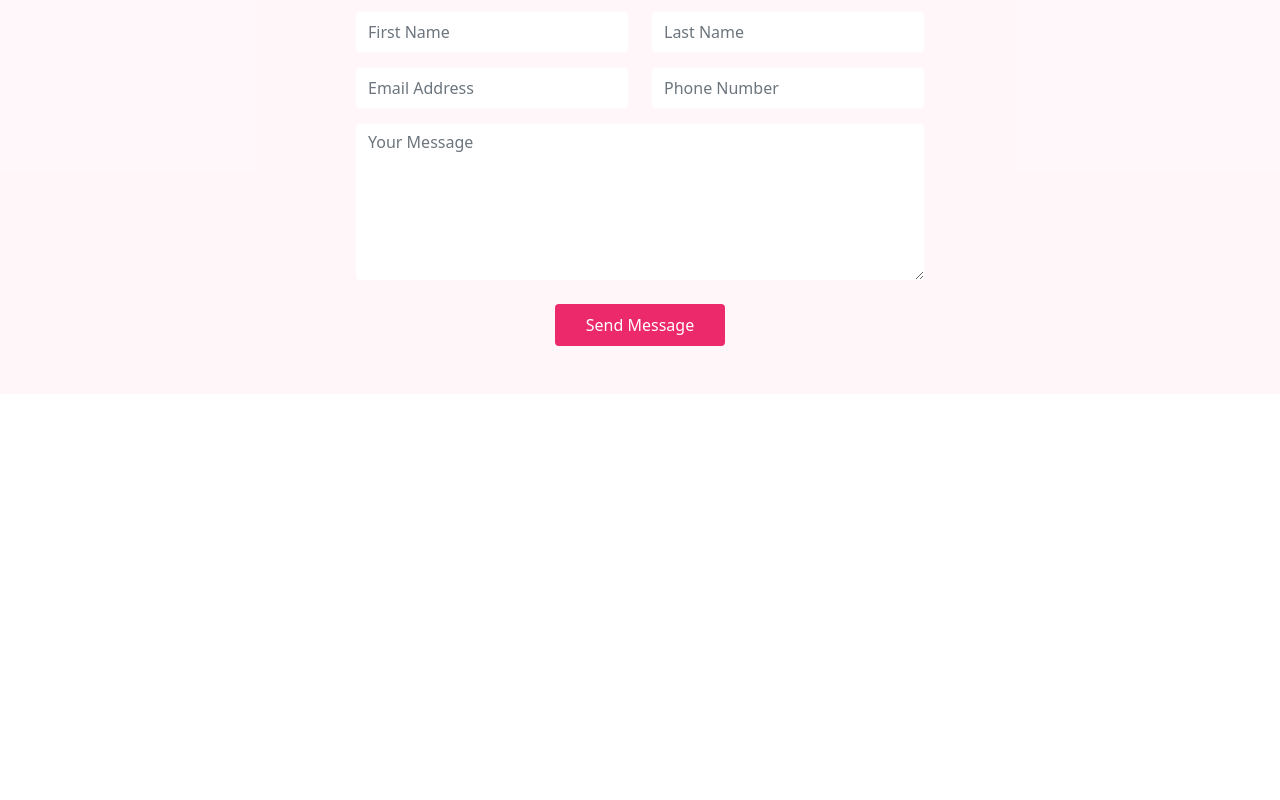
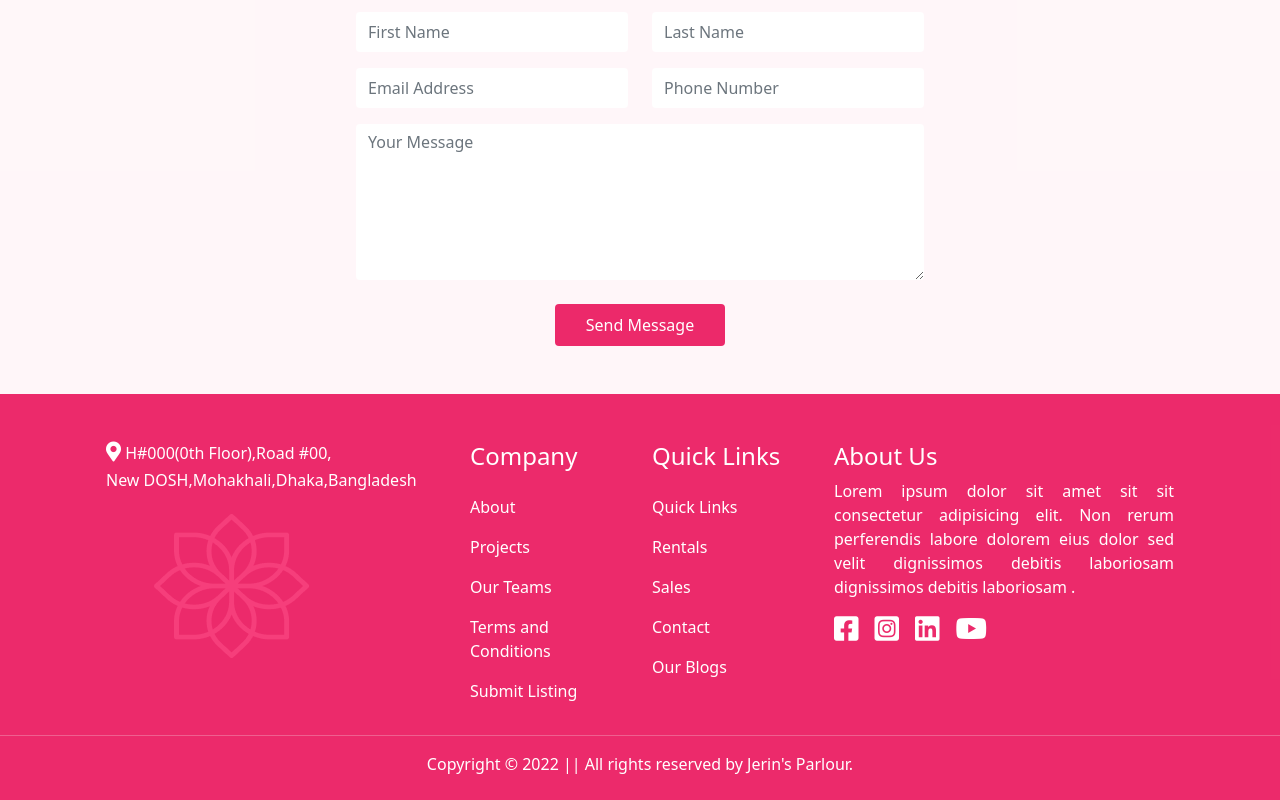
Before and after one commit to Tanmoy-Parvez/jerins-parlour-client, a React (Create React App) app: page / in a window 1280 px wide. Shown: the part 2370-3170 px from the top of the page. Before the commit the page ends 2812 px from the top, so only its background shows below. Built offline with nearby package versions, Linux system fonts and the light colour scheme.

Commit message:
home page done

```diff
--- a/src/App.css
+++ b/src/App.css
@@ -17,3 +17,6 @@
   border-radius: 10px;
   cursor: pointer;
 }
+.pink-bg {
+  background-color: #e90954dc;
+}
--- a/src/App.js
+++ b/src/App.js
@@ -5,7 +5,7 @@ import Home from './Pages/Home/Home/Home';
 
 function App() {
   return (
-    <div className="App">
+    <div className="App overflow-hidden">
       <BrowserRouter>
         <Switch>
           <Route exact path="/">
--- a/src/Pages/Home/Home/Home.js
+++ b/src/Pages/Home/Home/Home.js
@@ -1,4 +1,5 @@
 import React from 'react';
+import Footer from '../../Shared/Footer/Footer';
 import Navigation from '../../Shared/Navigationbar/Navigation';
 import Banner from '../Banner/Banner';
 import MiddleBanner from '../MiddleBanner/MiddleBanner';
@@ -15,7 +16,7 @@ const Home = () => {
             <MiddleBanner></MiddleBanner>
             <Testimonials></Testimonials>
             <Subscribe></Subscribe>
-
+            <Footer></Footer>
         </div>
     );
 };
--- a/src/Pages/Home/Subscribe/Subscribe.js
+++ b/src/Pages/Home/Subscribe/Subscribe.js
@@ -2,7 +2,7 @@ import React from 'react';
 
 const Subscribe = () => {
     return (
-        <div className="banner-bg text-center py-5 my-5">
+        <div className="banner-bg text-center py-5 mt-5">
             <div className="">
                 <h1 className="fw-bold">
                     Let us handle your
--- /dev/null
+++ b/src/Pages/Shared/Footer/Footer.js
@@ -0,0 +1,45 @@
+import React from 'react';
+import logo from '../../../Images/logo2.png'
+const Footer = () => {
+    return (
+        <div className="pink-bg pt-5 pb-2">
+            <div className="row container text-white mx-auto">
+                <div className="col-md-4 ">
+                    <h6> <i className="fas fa-map-marker-alt fs-5"></i> H#000(0th Floor),Road #00,</h6>
+                    <h6>New DOSH,Mohakhali,Dhaka,Bangladesh</h6>
+                    <img src={logo} alt="" className="ps-5 mt-3" />
+                </div>
+                <div className="col-md-2">
+                    <h4 className="mb-4">Company</h4>
+                    <p>About</p>
+                    <p>Projects</p>
+                    <p>Our Teams</p>
+                    <p>Terms and Conditions</p>
+                    <p>Submit Listing</p>
+                </div>
+                <div className="col-md-2">
+                    <h4 className="mb-4">Quick Links</h4>
+                    <p>Quick Links</p>
+                    <p>Rentals</p>
+                    <p>Sales</p>
+                    <p>Contact</p>
+                    <p>Our Blogs</p>
+                </div>
+                <div className="col-md-4">
+                    <h4>About Us</h4>
+                    <p style={{ textAlign: 'justify' }}>Lorem ipsum dolor sit amet sit sit consectetur adipisicing elit. Non rerum perferendis labore dolorem eius dolor sed velit dignissimos debitis laboriosam dignissimos debitis laboriosam .</p>
+
+                    <i className="fab fa-facebook-square fs-3"></i>
+                    <i className="fab fa-instagram-square fs-3 mx-3"></i>
+                    <i className="fab fa-linkedin fs-3"></i>
+                    <i className="fab fa-youtube fs-3 ms-3"></i>
+                </div>
+            </div>
+            <hr className="bg-light" />
+            <p className="text-white text-center">Copyright &copy; 2022 || All rights reserved by Jerin's Parlour.</p>
+
+        </div >
+    );
+};
+
+export default Footer;
```
Also changed, not shown: src/Images/logo2.png (added).
